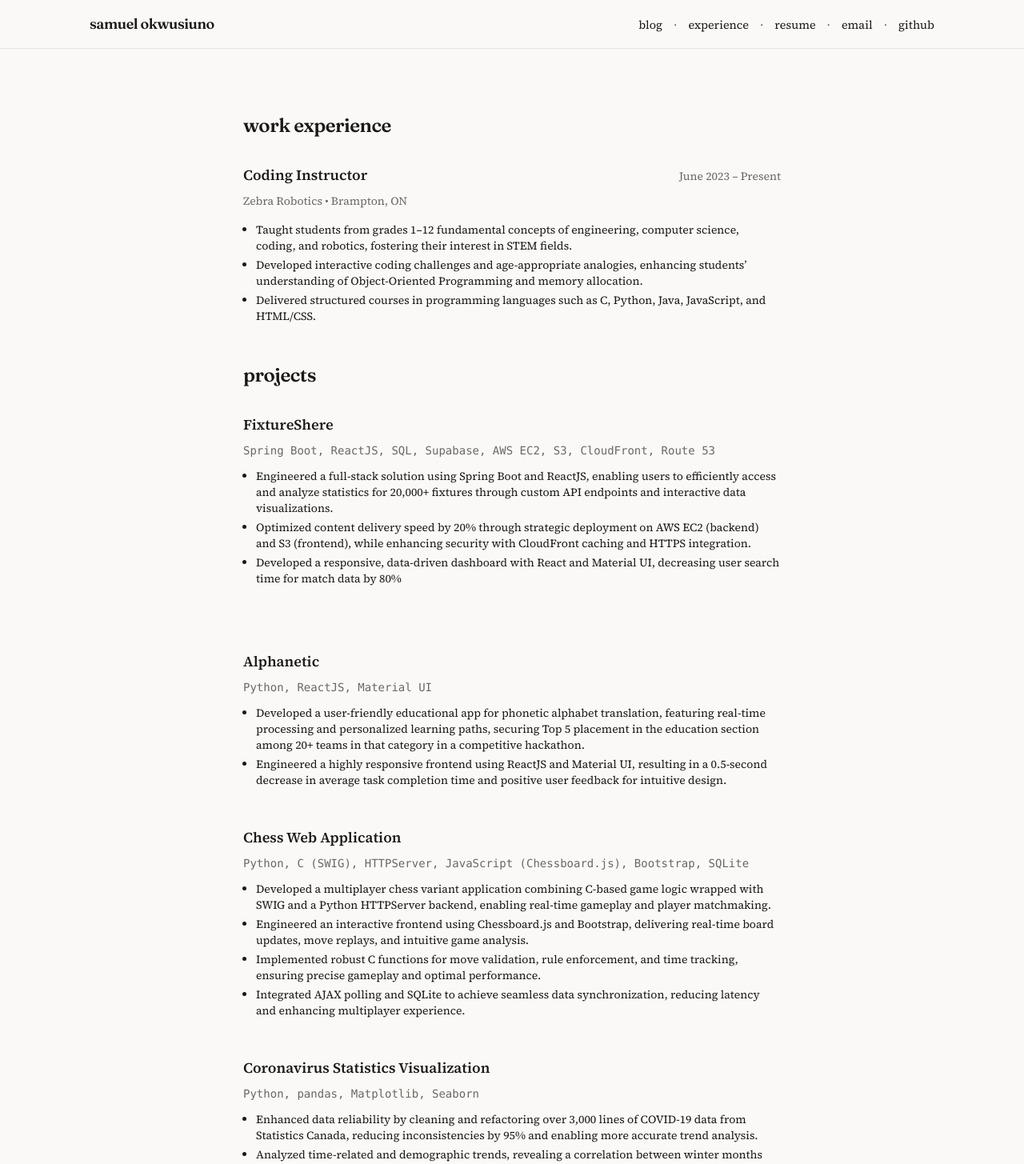
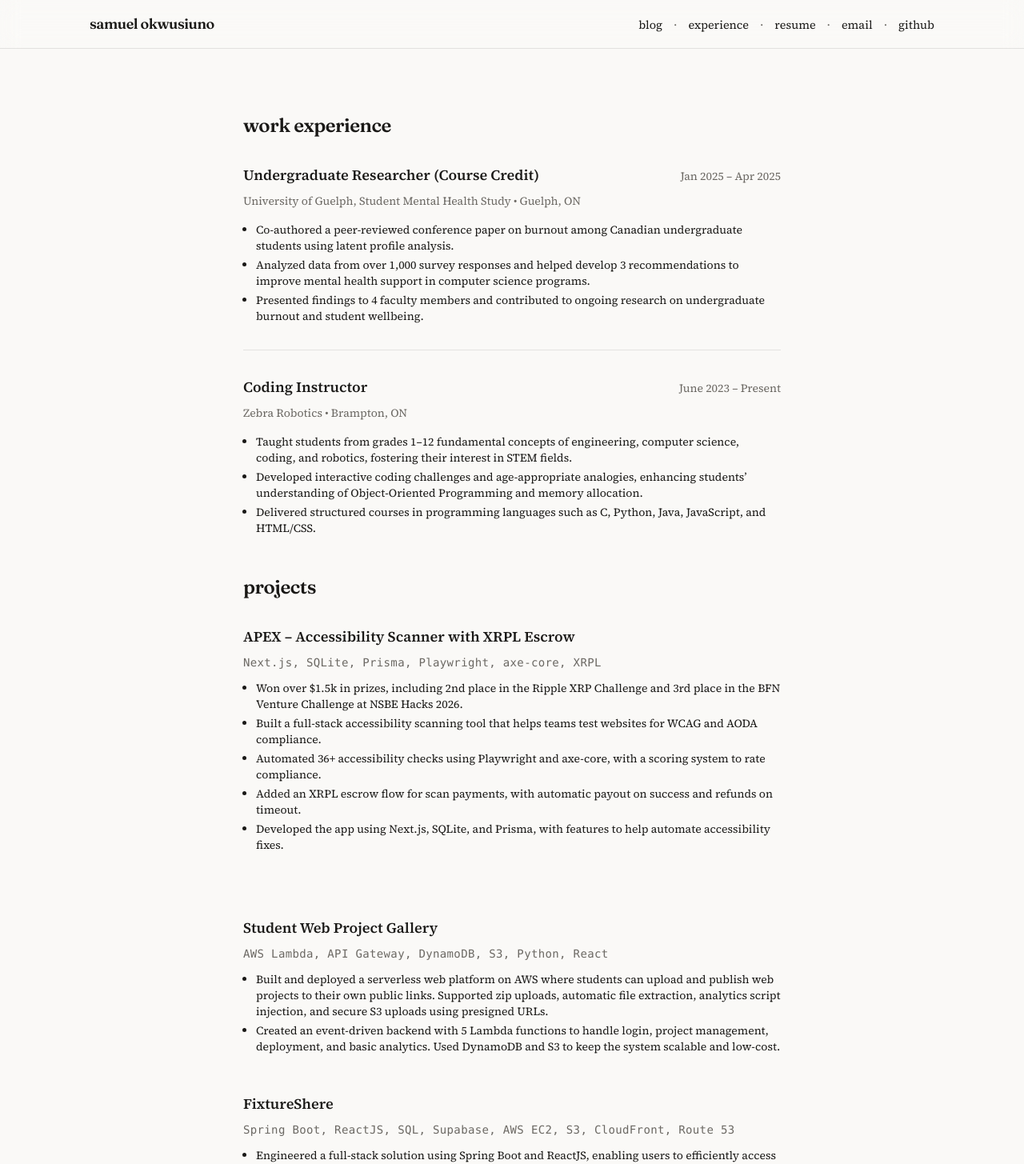
Before and after one commit to samokw/website, a Next.js app: page /experience in a window 1280 px wide. Shown: the top 1455 px of the page at 80% size. Built offline with nearby package versions, Linux system fonts and the light colour scheme.

Commit message:
refreshed website

```diff
--- a/src/app/blog/[slug]/page.tsx
+++ b/src/app/blog/[slug]/page.tsx
@@ -46,6 +46,15 @@ export default async function BlogPostPage({ params }: Props) {
 
   const articleHeader = (
     <>
+      <p className="mb-8 text-[0.9rem] text-[var(--muted)] lowercase">
+        <Link
+          href="/blog"
+          className="transition-colors hover:text-[var(--link)]"
+        >
+          &lt; back
+        </Link>
+      </p>
+
       <header className="mb-8">
         <h1 className="font-display text-[1.65rem] font-semibold leading-[1.15] tracking-[-0.02em] text-[var(--foreground)] lowercase md:text-[1.85rem]">
           {post.title}
@@ -54,13 +63,13 @@ export default async function BlogPostPage({ params }: Props) {
           <span>{site.name}</span>
           {post.date ? (
             <>
-              <span className="mx-2 text-[var(--border)]" aria-hidden>
+              <span className="mx-2 text-[var(--muted)]/50" aria-hidden>
                 ·
               </span>
               <time dateTime={post.date}>{formatDateLong(post.date)}</time>
             </>
           ) : null}
-          <span className="mx-2 text-[var(--border)]" aria-hidden>
+          <span className="mx-2 text-[var(--muted)]/50" aria-hidden>
             ·
           </span>
           <span>{minutes} min read</span>
@@ -86,15 +95,6 @@ export default async function BlogPostPage({ params }: Props) {
 
   return (
     <article className="pb-16">
-      <p className="mb-8 text-[0.9rem] text-[var(--muted)] lowercase md:mx-auto md:max-w-prose">
-        <Link
-          href="/blog"
-          className="transition-colors hover:text-[var(--link)]"
-        >
-          &lt; back
-        </Link>
-      </p>
-
       {hasToc ? (
         <div className="md:grid md:grid-cols-[1fr_auto_1fr] md:items-start md:gap-x-8 lg:gap-x-12 xl:gap-x-20">
           <aside className="sticky top-28 hidden w-max max-w-[9.5rem] justify-self-start self-start md:block lg:max-w-[10rem]">
--- a/src/app/blog/page.tsx
+++ b/src/app/blog/page.tsx
@@ -24,23 +24,16 @@ export default function BlogIndexPage() {
   return (
     <div className="mx-auto max-w-2xl">
     <section className="pb-16">
-      <h1 className="font-display mb-2 text-2xl font-semibold tracking-[-0.02em] text-[var(--foreground)]">
+      <h1 className="font-display mb-8 text-2xl font-semibold tracking-[-0.02em] text-[var(--foreground)]">
         blog
       </h1>
-      <p className="mb-10 text-[0.95rem] text-[var(--muted)]">
-        Posts live in{" "}
-        <code className="rounded bg-[var(--border)]/40 px-1 py-0.5 text-[0.85rem]">
-          src/content/blog
-        </code>{" "}
-        as Markdown.
-      </p>
 
       {posts.length === 0 ? (
-        <p className="text-[0.95rem] text-[var(--muted)]">No posts yet.</p>
+        <p className="text-[0.95rem] text-[var(--muted)]">Nothing here yet — check back soon.</p>
       ) : (
-        <ul className="space-y-6">
+        <ul className="divide-y divide-[var(--border)]">
           {posts.map((post) => (
-            <li key={post.slug}>
+            <li key={post.slug} className="py-6 first:pt-0 last:pb-0">
               <Link
                 href={`/blog/${post.slug}`}
                 className="group block font-display text-lg font-semibold text-[var(--foreground)] transition-colors hover:text-[var(--link)]"
@@ -62,14 +55,14 @@ export default function BlogIndexPage() {
         </ul>
       )}
 
-      <p className="mt-14 text-[0.9rem] text-[var(--muted)]">
+      <div className="mt-14 border-t border-[var(--border)] pt-6">
         <Link
           href="/"
-          className="underline decoration-[var(--link-underline)] underline-offset-[3px] transition-colors hover:text-[var(--link)]"
+          className="text-[0.9rem] text-[var(--muted)] underline decoration-[var(--link-underline)] underline-offset-[3px] transition-colors hover:text-[var(--link)]"
         >
           ← home
         </Link>
-      </p>
+      </div>
     </section>
     </div>
   );
--- a/src/app/component/navbar.tsx
+++ b/src/app/component/navbar.tsx
@@ -28,7 +28,7 @@ export default function Navbar() {
   ];
 
   return (
-    <header className="sticky top-0 z-10 border-b border-[var(--border)] bg-[var(--background)]">
+    <header className="sticky top-0 z-10 border-b border-[var(--border)] bg-[var(--background)]/90 backdrop-blur-md">
       <div className="mx-auto flex max-w-6xl flex-col gap-3 px-6 py-4 sm:flex-row sm:items-baseline sm:justify-between sm:gap-6 md:px-12">
         <Link
           href="/"
--- a/src/app/component/project.tsx
+++ b/src/app/component/project.tsx
@@ -18,7 +18,7 @@ export default function Project({ project }: { project: ProjectEntry }) {
           </h3>
         </div>
         {technology ? (
-          <p className="mb-3 font-mono text-sm text-[var(--muted)]">{technology}</p>
+          <p className="mb-3 font-mono text-sm tracking-wide text-[var(--muted)]">{technology}</p>
         ) : null}
         {description && description.length > 0 ? (
           <ul className="mb-4 ml-4 list-outside list-disc space-y-1 text-sm text-[var(--foreground)]/90">
--- a/src/app/experience/page.tsx
+++ b/src/app/experience/page.tsx
@@ -10,9 +10,9 @@ export default function Experience() {
       <h1 className="font-display mb-8 text-2xl font-semibold tracking-[-0.02em] text-[var(--foreground)]">
         work experience
       </h1>
-      <div className="mb-12">
+      <div className="mb-12 divide-y divide-[var(--border)]">
         {workExperience.map((experience, index) => (
-          <div key={index} className="mb-8 flex flex-col gap-2">
+          <div key={index} className="flex flex-col gap-2 py-8 first:pt-0 last:pb-0">
             <div className="flex flex-col sm:flex-row sm:items-baseline sm:justify-between">
               <h2 className="text-lg font-semibold text-[var(--foreground)]">
                 {experience.title}
--- a/src/app/globals.css
+++ b/src/app/globals.css
@@ -51,3 +51,7 @@ body {
     color: var(--foreground);
   }
 }
+
+a {
+  transition: color 150ms ease;
+}
--- a/src/app/page.tsx
+++ b/src/app/page.tsx
@@ -38,7 +38,7 @@ function SectionLabel({ children }: { children: React.ReactNode }) {
 }
 
 export default function Home() {
-  const { hero, currently, previously, projects, writing } = site;
+  const { hero, currently, previously, projects, writing, workExperience } = site;
   const blogPosts = getPostPreviews();
   const showWriting = blogPosts.length > 0 || writing.length > 0;
 
@@ -78,6 +78,22 @@ export default function Home() {
         <>
           <SectionLabel>previously</SectionLabel>
           <RoleBlock lines={previously} />
+        </>
+      )}
+
+      {workExperience.length > 0 && (
+        <>
+          <SectionLabel>experience</SectionLabel>
+          <ul className="space-y-2.5 text-[0.95rem]">
+            {workExperience.map((w, i) => (
+              <li key={i}>
+                <span className="font-medium text-[var(--foreground)]">{w.title}</span>
+                <span className="text-[var(--muted)]"> at </span>
+                <span className="text-[var(--foreground)]">{w.company}</span>
+                <span className="ml-2 text-[0.85rem] tabular-nums text-[var(--muted)]">{w.date}</span>
+              </li>
+            ))}
+          </ul>
         </>
       )}
 
--- a/src/content/site.ts
+++ b/src/content/site.ts
@@ -10,7 +10,7 @@ export const site: SiteContent = {
   hero: {
     greeting: "hi, i'm samuel",
     lines: [
-      "I specialize in Statistics and have a strong interest in leveraging cloud infrastructure to build innovative and efficient applications.",
+      "i’m interested in building innovative and efficient applications, with a strong interest in production engineering and cloud infrastructure. i enjoy thinking about how to make systems reliable, scalable, and practical. i’m also a big chelsea fc fan, and i’m always open to working with others on exciting projects.",
     ],
     portrait: {
       src: "/IMG_7316.jpeg",
@@ -29,6 +29,33 @@ export const site: SiteContent = {
   ],
   previously: [],
   projects: [
+    {
+      name: "APEX – Accessibility Scanner with XRPL Escrow",
+      url: "https://github.com/samokw/apex",
+      summary:
+        "Won $1.5k+ in prizes at NSBE Hacks 2026. Full-stack WCAG/AODA compliance scanner with XRPL escrow payments.",
+      technology:
+        "Next.js, SQLite, Prisma, Playwright, axe-core, XRPL",
+      description: [
+        "Won over $1.5k in prizes, including 2nd place in the Ripple XRP Challenge and 3rd place in the BFN Venture Challenge at NSBE Hacks 2026.",
+        "Built a full-stack accessibility scanning tool that helps teams test websites for WCAG and AODA compliance.",
+        "Automated 36+ accessibility checks using Playwright and axe-core, with a scoring system to rate compliance.",
+        "Added an XRPL escrow flow for scan payments, with automatic payout on success and refunds on timeout.",
+        "Developed the app using Next.js, SQLite, and Prisma, with features to help automate accessibility fixes.",
+      ],
+    },
+    {
+      name: "Student Web Project Gallery",
+      url: "https://github.com/SammyMcNab/ClassFolio",
+      summary:
+        "Serverless platform where students upload and publish web projects to public links.",
+      technology:
+        "AWS Lambda, API Gateway, DynamoDB, S3, Python, React",
+      description: [
+        "Built and deployed a serverless web platform on AWS where students can upload and publish web projects to their own public links. Supported zip uploads, automatic file extraction, analytics script injection, and secure S3 uploads using presigned URLs.",
+        "Created an event-driven backend with 5 Lambda functions to handle login, project management, deployment, and basic analytics. Used DynamoDB and S3 to keep the system scalable and low-cost.",
+      ],
+    },
     {
       name: "FixtureShere",
       url: "https://github.com/samokw/Premier-League-Dashboard",
@@ -84,6 +111,17 @@ export const site: SiteContent = {
   writing: [],
   workExperience: [
     {
+      title: "Undergraduate Researcher (Course Credit)",
+      company: "University of Guelph, Student Mental Health Study",
+      location: "Guelph, ON",
+      date: "Jan 2025 – Apr 2025",
+      responsibilities: [
+        "Co-authored a peer-reviewed conference paper on burnout among Canadian undergraduate students using latent profile analysis.",
+        "Analyzed data from over 1,000 survey responses and helped develop 3 recommendations to improve mental health support in computer science programs.",
+        "Presented findings to 4 faculty members and contributed to ongoing research on undergraduate burnout and student wellbeing.",
+      ],
+    },
+    {
       title: "Coding Instructor",
       company: "Zebra Robotics",
       location: "Brampton, ON",
```
Also changed, not shown: 1 other file (tests, documents, lock files or other folders).
